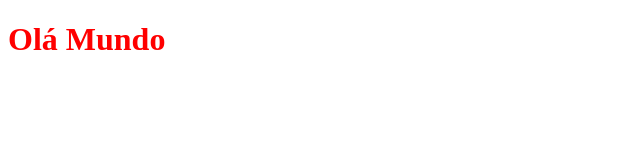
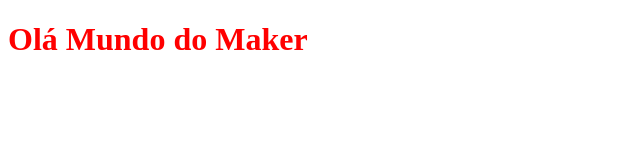
Before and after one commit to Sartori07/landing-startup, a plain HTML site: page index.html in a window 1280 px wide. Shown: the whole page, without its empty margins (0-640 px from the left). Drawn offline with Linux system fonts and the light colour scheme.

Commit message:
Test by Github

```diff
--- a/index.html
+++ b/index.html
@@ -8,6 +8,6 @@
     <link rel="stylesheet" href="./src/style.css">
 </head>
 <body>
-    <h1>Olá Mundo</h1>
+    <h1>Olá Mundo do Maker</h1>
 </body>
 </html>
```
